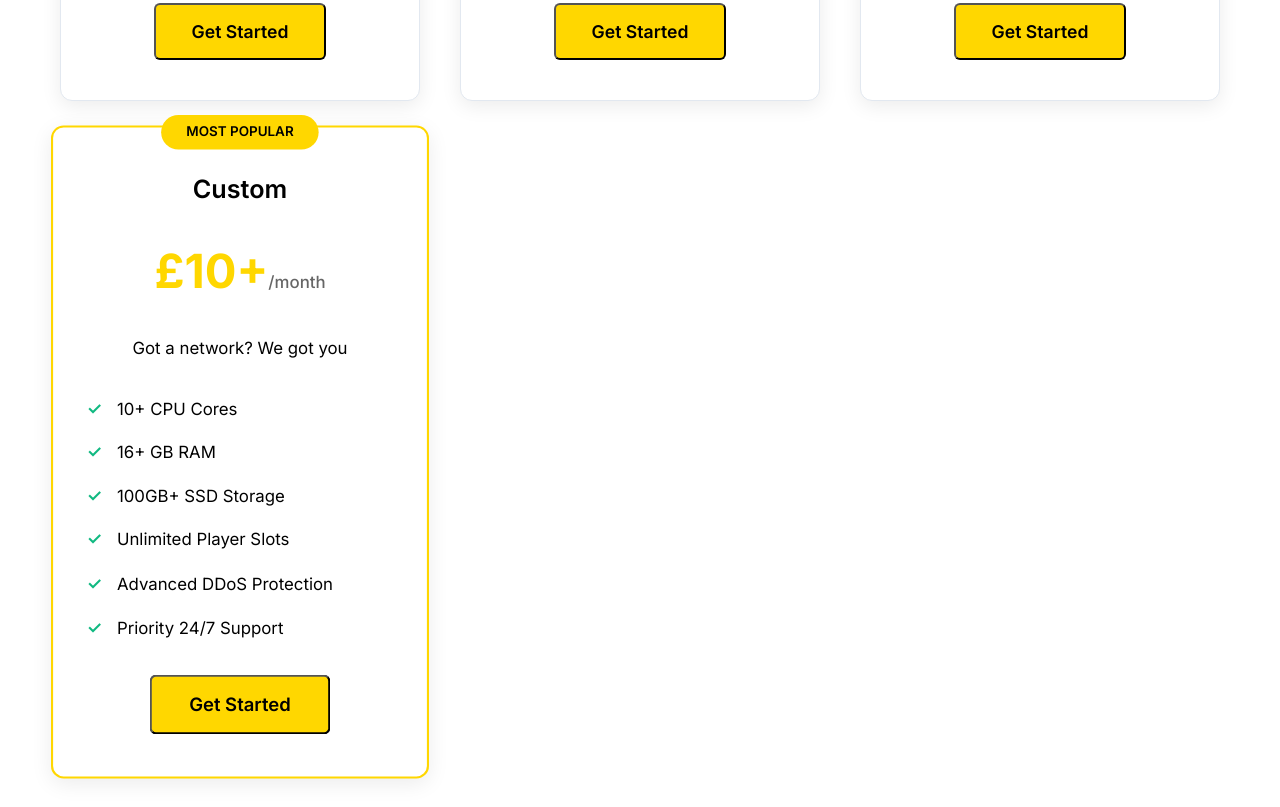
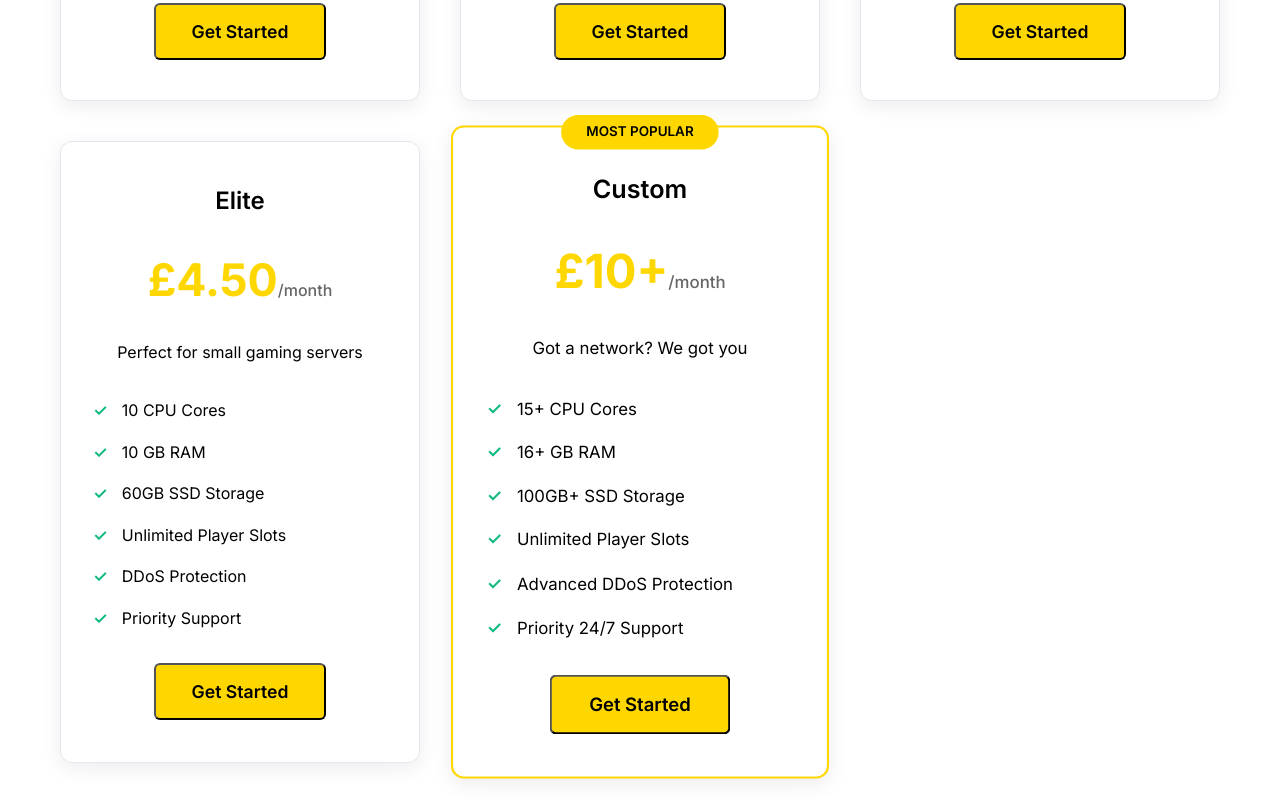
Before and after one commit to Lemoncookie1028/RuinHosting, a website: page public/index.html in a window 1280 px wide. Shown: the part 2773-3580 px from the top of the page. Drawn offline with nearby package versions, Linux system fonts and the light colour scheme.

Commit message:
Update index.html

```diff
--- a/public/index.html
+++ b/public/index.html
@@ -1048,7 +1048,7 @@
 
         <div class="pricing-card">
           <h3 class="plan-name">Starter</h3>
-          <div class="plan-price">£2.50<span>/month</span></div>
+          <div class="plan-price">£1.50<span>/month</span></div>
           <p>Perfect for small gaming communities</p>
           <ul class="features">
             <li>4 CPU Cores</li>
@@ -1063,7 +1063,7 @@
 
         <div class="pricing-card">
           <h3 class="plan-name">Pro</h3>
-          <div class="plan-price">£4.50<span>/month</span></div>
+          <div class="plan-price">£2.50<span>/month</span></div>
           <p>Perfect for small gaming servers</p>
           <ul class="features">
             <li>6 CPU Cores</li>
@@ -1076,13 +1076,28 @@
           <button class="cta-button" onclick="handleServiceClick('Pro Plan')">Get Started</button>
         </div>
 
+        <div class="pricing-card">
+          <h3 class="plan-name">Elite</h3>
+          <div class="plan-price">£4.50<span>/month</span></div>
+          <p>Perfect for small gaming servers</p>
+          <ul class="features">
+            <li>10 CPU Cores</li>
+            <li>10 GB RAM</li>
+            <li>60GB SSD Storage</li>
+            <li>Unlimited Player Slots</li>
+            <li>DDoS Protection</li>
+            <li>Priority Support</li>
+          </ul>
+          <button class="cta-button" onclick="handleServiceClick('Pro Plan')">Get Started</button>
+        </div>
+
         <div class="pricing-card popular">
           <div class="popular-badge">MOST POPULAR</div>
           <h3 class="plan-name">Custom</h3>
           <div class="plan-price">£10+<span>/month</span></div>
           <p>Got a network? We got you</p>
           <ul class="features">
-            <li>10+ CPU Cores</li>
+            <li>15+ CPU Cores</li>
             <li>16+ GB RAM</li>
             <li>100GB+ SSD Storage</li>
             <li>Unlimited Player Slots</li>
```
